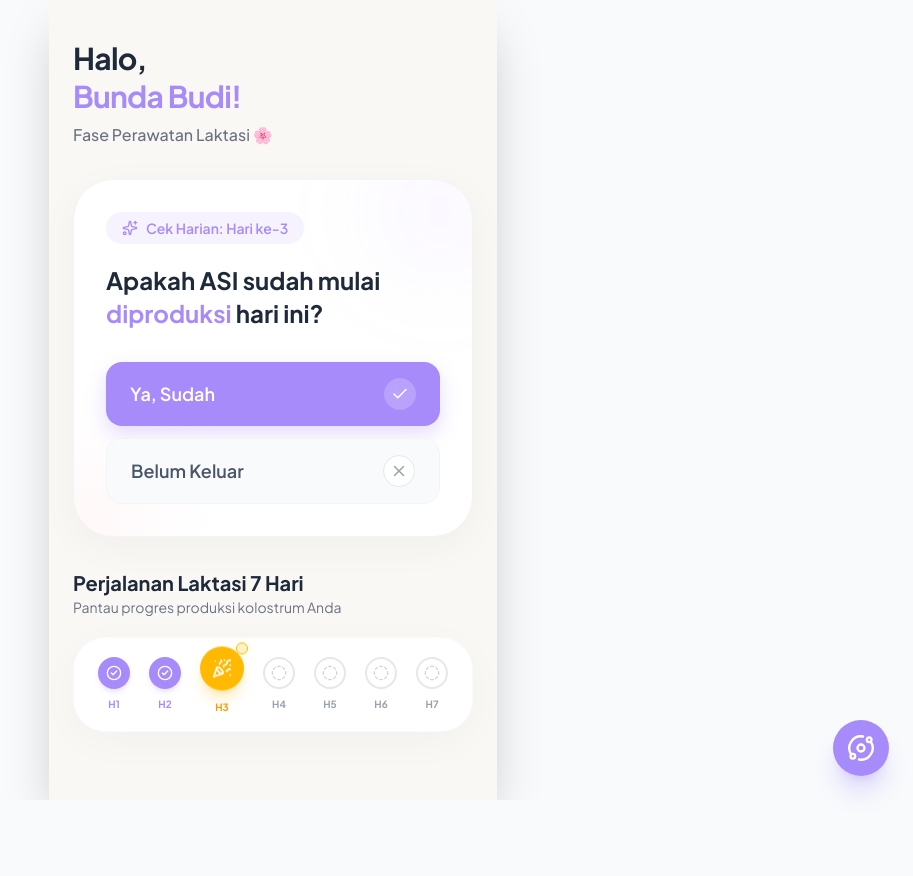
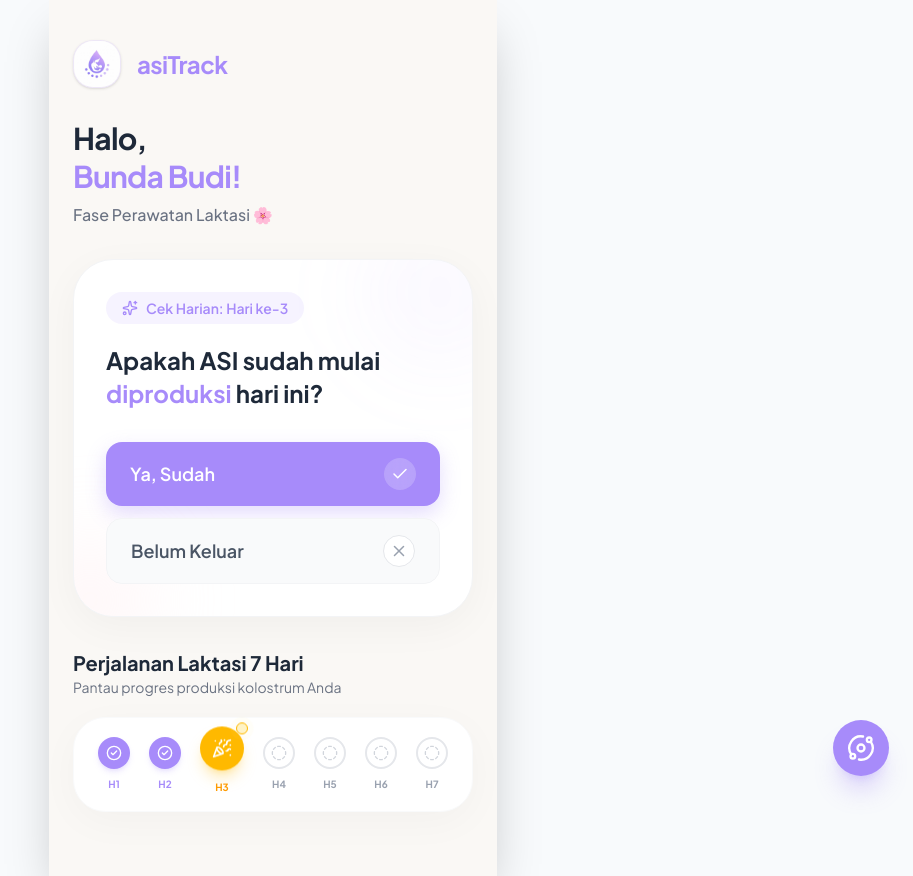
Before and after one commit to walahow/asiTrack, a Next.js app: page / in a window 1280 px wide. Shown: the whole page, without its empty margins (367-1280 px from the left). Before the commit the page ends 800 px from the top, so only its background shows below. Built offline with nearby package versions, Linux system fonts and the light colour scheme.

Commit message:
menu icon

```diff
--- a/src/app/(admin)/layout.tsx
+++ b/src/app/(admin)/layout.tsx
@@ -1,4 +1,5 @@
 import Link from "next/link";
+import Image from "next/image";
 import {
   LayoutDashboard,
   FileText,
@@ -17,9 +18,21 @@ export default function AdminLayout({
     <div className="flex min-h-screen bg-gray-50">
       {/* Sidebar */}
       <aside className="w-64 bg-white border-r border-gray-200 flex flex-col hidden md:flex">
-        <div className="p-6 border-b border-gray-100">
-          <h1 className="text-2xl font-bold text-primary tracking-tight">asiTrack</h1>
-          <span className="text-xs font-semibold text-gray-500 uppercase tracking-wider">Admin Portal</span>
+        <div className="p-6 border-b border-gray-100 flex items-center gap-4">
+          <div className="relative w-12 h-12 rounded-xl overflow-hidden bg-primary/5 p-1.5 border border-primary/10 flex items-center justify-center shadow-sm">
+            <Image
+              src="/logo.png"
+              alt="asiTrack Logo"
+              fill
+              sizes="48px"
+              className="object-contain"
+              priority
+            />
+          </div>
+          <div>
+            <h1 className="text-2xl font-bold text-primary tracking-tight leading-none">asiTrack</h1>
+            <span className="text-[10px] font-bold text-gray-500 uppercase tracking-wider block mt-1.5">Admin Portal</span>
+          </div>
         </div>
 
         <nav className="flex-1 p-4 space-y-1 overflow-y-auto">
@@ -55,8 +68,18 @@ export default function AdminLayout({
 
       {/* Main Content */}
       <main className="flex-1 flex flex-col h-screen overflow-hidden">
-        <header className="h-16 bg-white border-b border-gray-200 flex items-center px-6 md:hidden">
-          <h1 className="text-xl font-bold text-primary">asiTrack Admin</h1>
+        <header className="h-20 bg-white border-b border-gray-200 flex items-center gap-4 px-6 md:hidden">
+          <div className="relative w-12 h-12 rounded-xl overflow-hidden bg-primary/5 p-1.5 border border-primary/10 flex items-center justify-center shadow-sm">
+            <Image
+              src="/logo.png"
+              alt="asiTrack Logo"
+              fill
+              sizes="48px"
+              className="object-contain"
+              priority
+            />
+          </div>
+          <h1 className="text-2xl font-bold text-primary tracking-tight">asiTrack Admin</h1>
         </header>
         <div className="flex-1 overflow-auto p-6 md:p-8">
           {children}
--- a/src/app/(user)/page.tsx
+++ b/src/app/(user)/page.tsx
@@ -1,3 +1,4 @@
+import Image from "next/image";
 import { Check, X, Sparkles, PartyPopper, CheckCircle2, CircleDashed } from "lucide-react";
 
 export default function Home() {
@@ -16,6 +17,23 @@ export default function Home() {
 
   return (
     <div className="flex flex-col flex-1 pb-16 pt-10 px-6 overflow-y-auto">
+      {/* App Brand Header */}
+      <div className="flex items-center gap-4 mb-8">
+        <div className="relative w-12 h-12 rounded-[1.25rem] overflow-hidden bg-primary/5 p-2.5 border border-primary/10 flex items-center justify-center shadow-sm">
+          <Image
+            src="/logo.png"
+            alt="asiTrack Logo"
+            fill
+            sizes="64px"
+            className="object-contain"
+            priority
+          />
+        </div>
+        <span className="font-bold text-2xl tracking-tight text-primary font-sans">
+          asiTrack
+        </span>
+      </div>
+
       {/* Greeting Section */}
       <div className="mb-8">
         <h1 className="text-3xl font-bold text-gray-800 tracking-tight leading-tight">
```
Also changed, not shown: public/logo.png (added).
